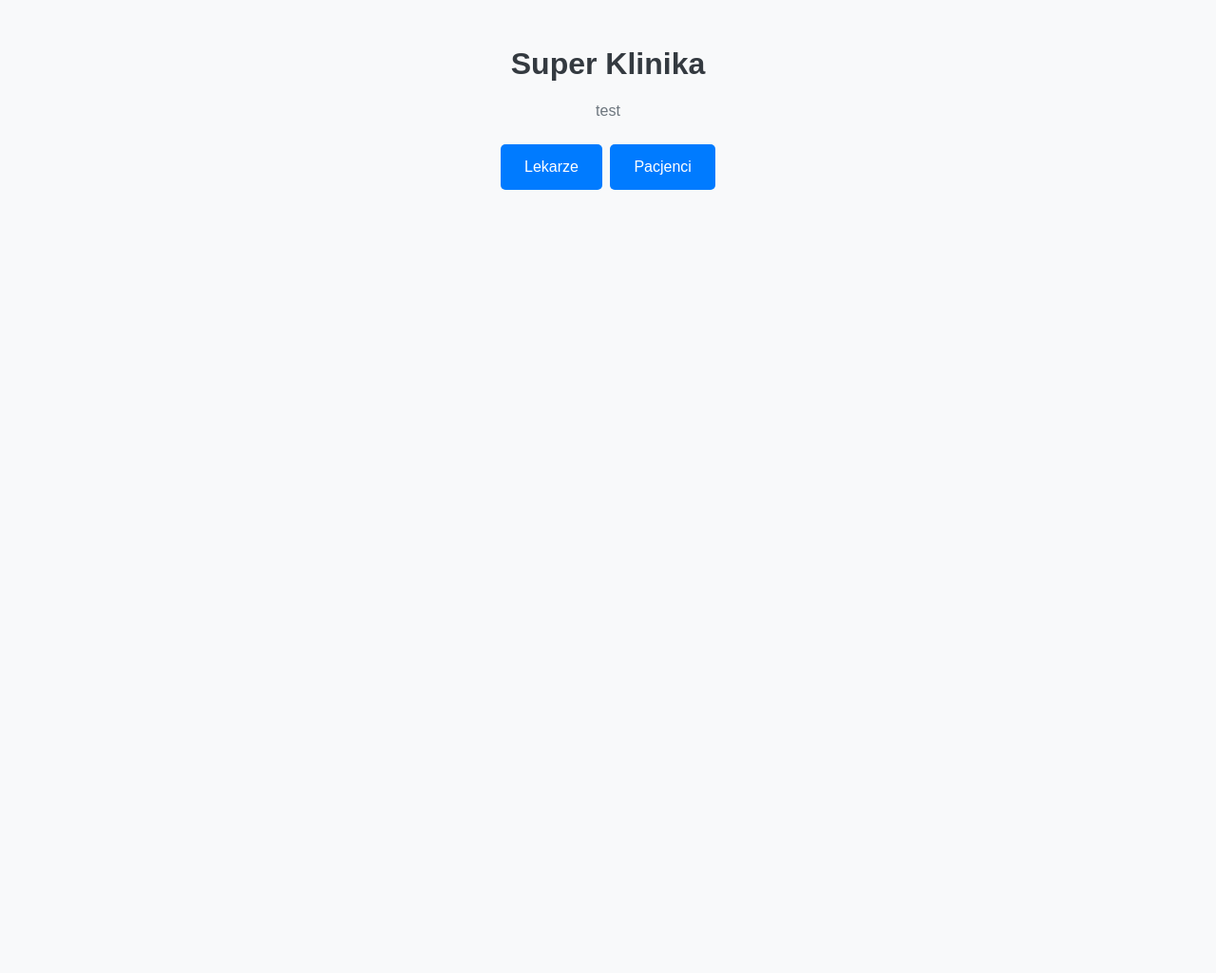
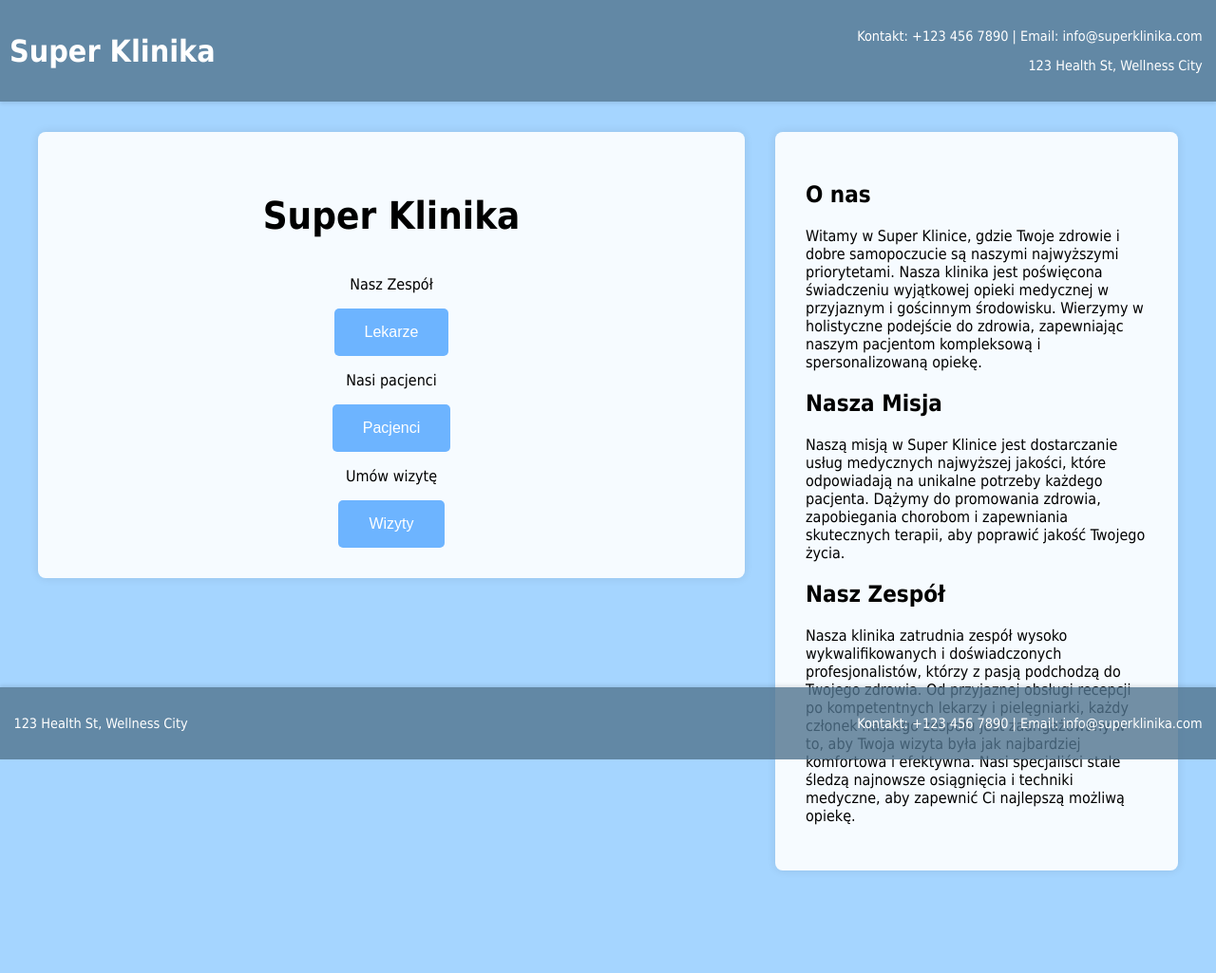
Before and after one commit to wstryc/us-projekt, a Flask app: page / in a window 1280 px wide. Shown: the whole page at 95% size. Before the commit the page ends 200 px from the top, so only its background shows below. Run offline with Flask 3, Linux system fonts and the light colour scheme.

Commit message:
Update introduction.html

```diff
--- a/templates/introduction.html
+++ b/templates/introduction.html
@@ -3,38 +3,149 @@
 <head>
     <meta charset="UTF-8">
     <meta name="viewport" content="width=device-width, initial-scale=1.0">
-    <title>System rejestracji pacjentów</title>
+    <title>Super Klinika</title>
     <style>
         body {
-            font-family: Arial, sans-serif;
-            background-color: #f8f9fa;
-            padding: 20px;
+            font-family: Tahoma;
+            display: flex;
+            flex-direction: column;
+            justify-content: center;
+            align-items: center;
+            margin: 0;
+            background-size: cover;
+            background-color: rgb(165, 213, 255);
+        }
+        header {
+            position: sticky;
+            top: 0;
+            width: 100%;
+            padding: 1em 0;
+            background-color: rgba(82,117,143,0.8);
+            color: white;
+            display: flex;
+            justify-content: center;
+            align-items: center;
+            box-shadow: 0 2px 4px rgba(0, 0, 0, 0.1);
+        }
+        header h1 {
+            margin: 10px;
+            font-size: 2em;
+            flex: 1;
+            text-align: left;
+        }
+        .contact-info {
+            margin-right: 1em;
+            text-align: right;
+            font-size: 0.9em;
+        }
+        .main-content {
+            display: flex;
+            justify-content: space-between;
+            align-items: flex-start;
+            width: 100%;
+            max-width: 1200px;
+            margin: 2em;
+        }
+        .about-us {
+            width: 30%;
+            padding: 2em;
+            background-color: rgba(255, 255, 255, 0.9);
+            box-shadow: 0 0 10px rgba(0, 0, 0, 0.1);
+            border-radius: 8px;
+            margin-left: 2em;
+        }
+        .container {
             text-align: center;
+            padding: 2em;
+            background-color: rgba(255, 255, 255, 0.9);
+            box-shadow: 0 0 10px rgba(0, 0, 0, 0.1);
+            border-radius: 8px;
+            flex: 1;
         }
-        h1 {
-            color: #343a40;
+        .container h2 {
+            font-size: 2.5em;
+            margin-bottom: 1em;
         }
-        p {
-            color: #6c757d;
+        .button-container {
+            display: flex;
+            justify-content: center;
+            gap: 1em;
         }
-        .button {
-            background-color: #007bff;
+        button {
+            padding: 1em 2em;
+            font-size: 1em;
+            border: none;
+            cursor: pointer;
+            background-color: #6db4ff;
             color: white;
-            padding: 15px 25px;
-            text-align: center;
-            text-decoration: none;
-            display: inline-block;
-            font-size: 16px;
-            margin: 10px 2px;
-            cursor: pointer;
             border-radius: 5px;
+        }
+        button:hover {
+            background-color: #3d76b3;
+        }
+        footer {
+            width: 100%;
+            padding: 1em 0;
+            background-color: rgba(82,117,143,0.8);
+            color: white;
+            display: flex;
+            justify-content: space-between;
+            align-items: center;
+            box-shadow: 0 -2px 4px rgba(0, 0, 0, 0.1);
+            position: sticky;
+            bottom: 0;
+        }
+        .footer-address {
+            margin-left: 1em;
+            font-size: 0.9em;
+        }
+        .footer-contact-info {
+            margin-right: 1em;
+            text-align: right;
+            font-size: 0.9em;
         }
     </style>
 </head>
 <body>
-    <h1>Super Klinika</h1>
-    <p>test</p>
-    <a href="/doctors" class="button">Lekarze</a>
-    <a href="/patients" class="button">Pacjenci</a>
+    <header>
+        <h1> Super Klinika</h1>
+        <div class="contact-info">
+            <p>Kontakt: +123 456 7890 | Email: info@superklinika.com</p>
+            <p>123 Health St, Wellness City</p>
+        </div>
+    </header>
+    <div class="main-content">
+        <div class="container">
+            <h2>Super Klinika</h2>
+            <p>Nasz Zespół</p>
+            <div class="button-container">
+                <button onclick="location.href='doctors.html'">Lekarze</button>
+            </div>
+            <p>Nasi pacjenci</p>
+            <div class="button-container">
+                <button onclick="location.href='patients.html'">Pacjenci</button>
+            </div>
+            <p>Umów wizytę</p>
+            <div class="button-container">
+                <button onclick="location.href='wizyty.html'">Wizyty</button>
+            </div>
+        </div>
+        <div class="about-us">
+            <h2>O nas</h2>
+            <p>Witamy w Super Klinice, gdzie Twoje zdrowie i dobre samopoczucie są naszymi najwyższymi priorytetami. Nasza klinika jest poświęcona świadczeniu wyjątkowej opieki medycznej w przyjaznym i gościnnym środowisku. Wierzymy w holistyczne podejście do zdrowia, zapewniając naszym pacjentom kompleksową i spersonalizowaną opiekę.</p>
+            <h2>Nasza Misja</h2>
+            <p>Naszą misją w Super Klinice jest dostarczanie usług medycznych najwyższej jakości, które odpowiadają na unikalne potrzeby każdego pacjenta. Dążymy do promowania zdrowia, zapobiegania chorobom i zapewniania skutecznych terapii, aby poprawić jakość Twojego życia.</p>
+            <h2>Nasz Zespół</h2>
+            <p>Nasza klinika zatrudnia zespół wysoko wykwalifikowanych i doświadczonych profesjonalistów, którzy z pasją podchodzą do Twojego zdrowia. Od przyjaznej obsługi recepcji po kompetentnych lekarzy i pielęgniarki, każdy członek naszego zespołu jest zaangażowany w to, aby Twoja wizyta była jak najbardziej komfortowa i efektywna. Nasi specjaliści stale śledzą najnowsze osiągnięcia i techniki medyczne, aby zapewnić Ci najlepszą możliwą opiekę.</p>
+        </div>
+    </div>
+    <footer>
+        <div class="footer-address">
+            <p>123 Health St, Wellness City</p>
+        </div>
+        <div class="footer-contact-info">
+            <p>Kontakt: +123 456 7890 | Email: info@superklinika.com</p>
+        </div>
+    </footer>
 </body>
 </html>
```
